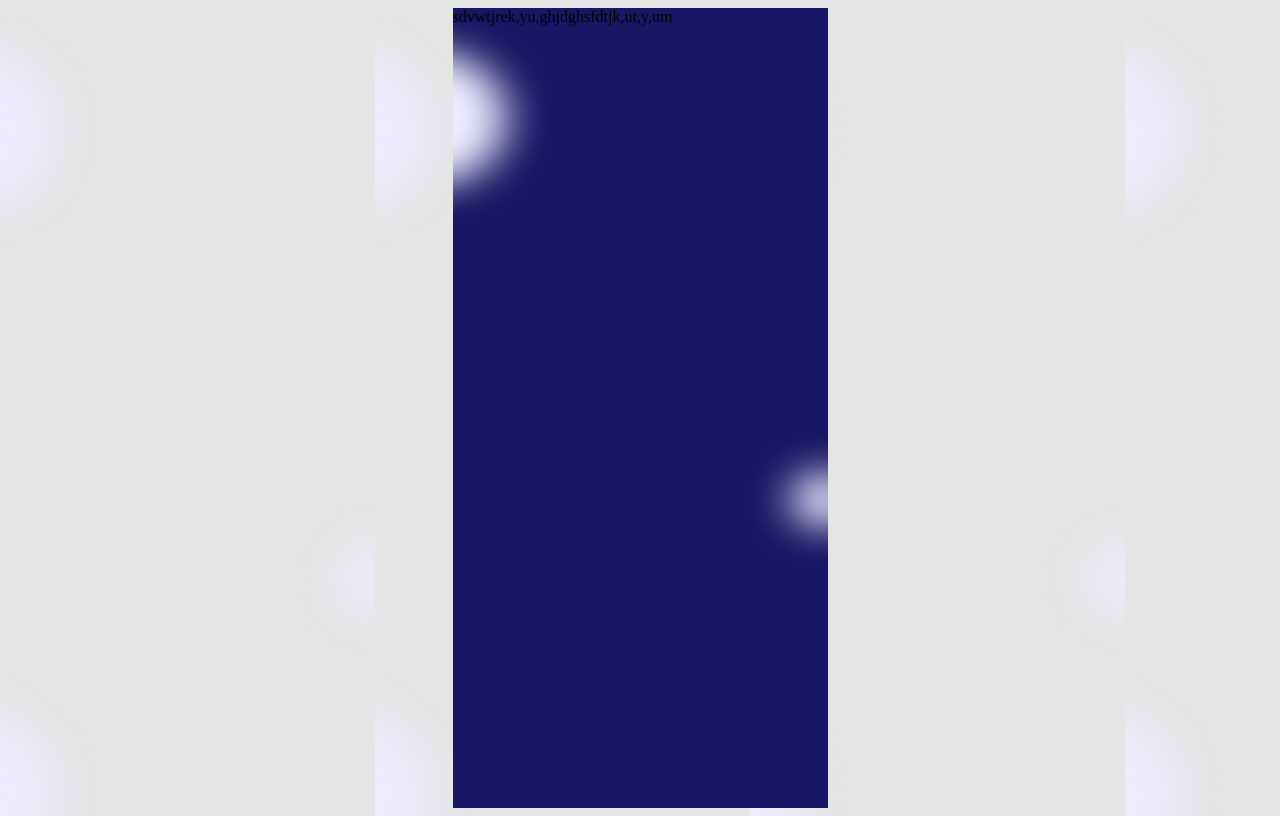
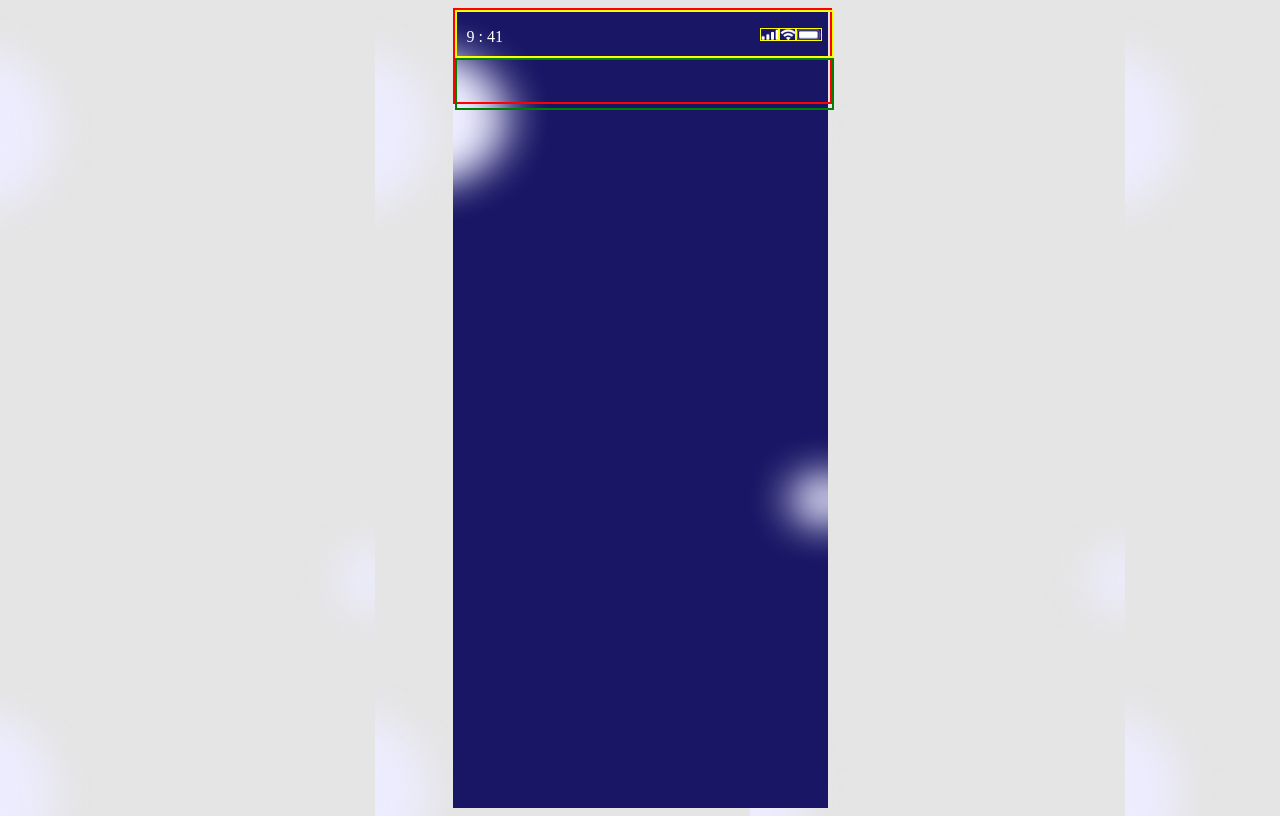
Before and after one commit to somarib/Portfolio, a website: page index.html in a window 1280 px wide. Drawn offline with Linux system fonts and the light colour scheme.

Commit message:
Added the images and positioned the at the upper bar and also added images to the image folder

```diff
--- a/index.html
+++ b/index.html
@@ -10,7 +10,19 @@
   </head>
   <body>
     <div class="maincont">
-      <span>sdvwtjrek,yu,ghjdghsfdtjk,ut,y,um</span>
+      <span>
+        <div class="app-bar">
+          <div class="upper-bar">
+            <p class="time">9 : 41</p>
+            <div class="upper-icons">
+              <p class="ntew"> </p>
+              <p class="wifi"></p>
+              <p class="battery"></p>
+            </div>
+          </div>
+          <div class="lower-bar"></div>
+        </div>
+      </span>
 
   </div>
 
--- a/stylesheet.css
+++ b/stylesheet.css
@@ -1,7 +1,7 @@
 body {
   background-color: #e5e5e5;
   background-image: url("image/Topcircles.png");
- }
+}
 
 .maincont {
   margin: auto;
@@ -11,11 +11,10 @@ body {
 }
 
 nav {
-  display:flex;
+  display: flex;
   width: 100%;
   height: 10vh;
   border: 2px solid red;
-  font-family: Robot;
   font-style: normal;
   justify-content: space-between;
 }
@@ -24,7 +23,57 @@ span {
   display: inline-block;
   width: 375px;
   height: 563px;
-
   background-image: url("image/Topcircles.png");
   background-size: 375px 563px;
 }
+
+.app-bar {
+  width: 375px;
+  height: 92px;
+  border: 2px solid red;
+  color: white;
+}
+
+.upper-bar {
+  display: flex;
+  justify-content: space-between;
+  width: 375px;
+  height: 44px;
+  border: 2px solid yellow;
+}
+
+.lower-bar {
+  width: 375px;
+  height: 48px;
+  border: 2px solid green;
+}
+
+.time {
+  padding-left: 10px;
+}
+
+.upper-icons {
+  display: flex;
+  padding-right: 10px;
+}
+
+.ntew {
+  border: 1px solid yellow;
+  width: 17px;
+  height: 11.33px;
+  background-image: url("image/network.png");
+}
+
+.wifi {
+  border: 1px solid yellow;
+  width: 15.27px;
+  height: 10.95px;
+  background-image: url("image/wifi.png");
+}
+
+.battery {
+  border: 1px solid yellow;
+  width: 23.33px;
+  height: 11.33px;
+  background-image: url("image/Battery.png");
+}
```
Also changed, not shown: image/Battery.png (added), image/Enabled.png (added), image/Icon - Menu.png (added), image/Logo .png (added), image/network.png (added), image/wifi.png (added).
